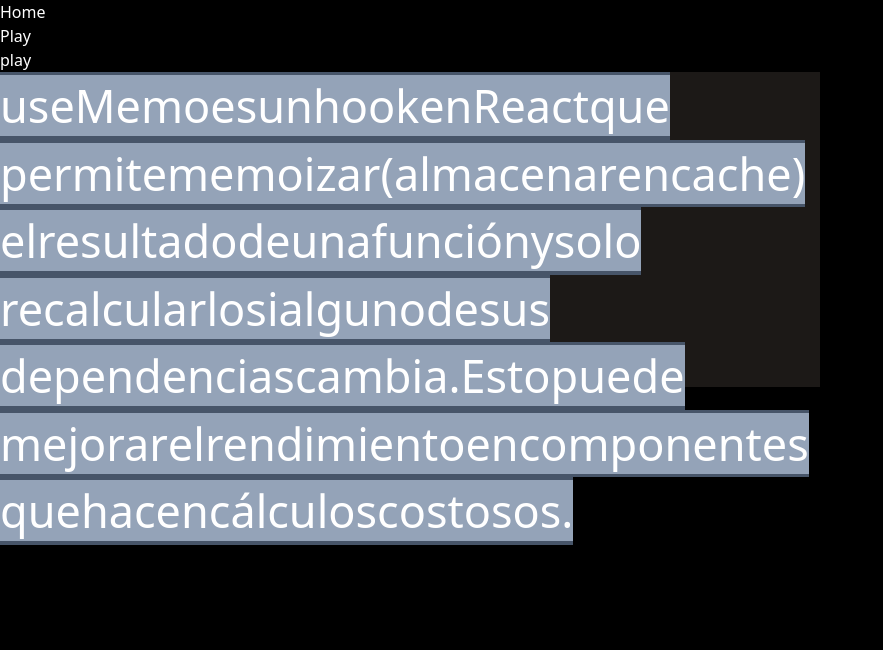
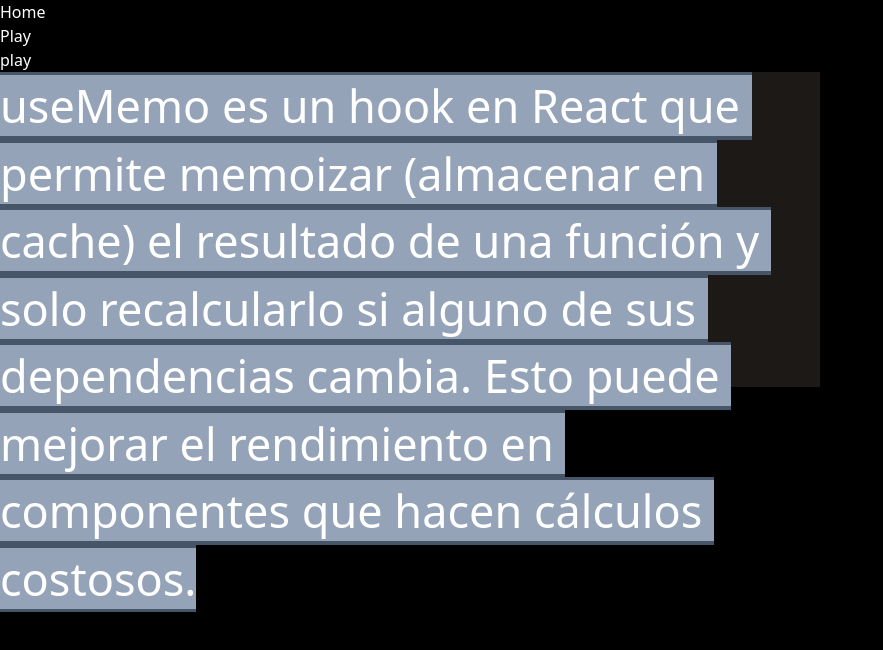
Before and after one commit to jhormanrus/LearnGPT, a Next.js app: page /play in a window 1280 px wide. Shown: the top 650 px of the page, without its empty margins (0-883 px from the left). Built offline with nearby package versions, Linux system fonts and the light colour scheme.

Commit message:
feat: space at the end of token

```diff
--- a/app/(main)/play/page.tsx
+++ b/app/(main)/play/page.tsx
@@ -6,7 +6,7 @@
   return (
     <main>
       play
-      <Prompt value={prompt}></Prompt>
+      <Prompt text={prompt}></Prompt>
     </main>
   )
 }
--- a/components/Prompt/prompt.module.css
+++ b/components/Prompt/prompt.module.css
@@ -7,5 +7,5 @@
 }
 
 .key {
-  @apply w-10 h-10 bg-slate-400;
+  @apply w-10 h-10 bg-slate-400 whitespace-pre;
 }
--- a/components/Prompt/prompt.tsx
+++ b/components/Prompt/prompt.tsx
@@ -1,12 +1,23 @@
+import { useMemo } from 'react'
 import styles from './prompt.module.css'
 import Token from './token'
 
 interface PromptProps {
-  value: string
+  text: string
 }
 
-export default function Prompt ({ value }: PromptProps): JSX.Element {
-  const tokens = value.split(' ')
+function useTokens (text: string): string[] {
+  return useMemo(() => {
+    const tokens = text.split(' ')
+    return tokens.map((token, i) => {
+      const isLast = i === text.split(' ').length - 1
+      return isLast ? token : `${token} `
+    })
+  }, [text])
+}
+
+export default function Prompt ({ text }: PromptProps): JSX.Element {
+  const tokens = useTokens(text)
 
   return (
     <div className={styles.prompt}>
```
